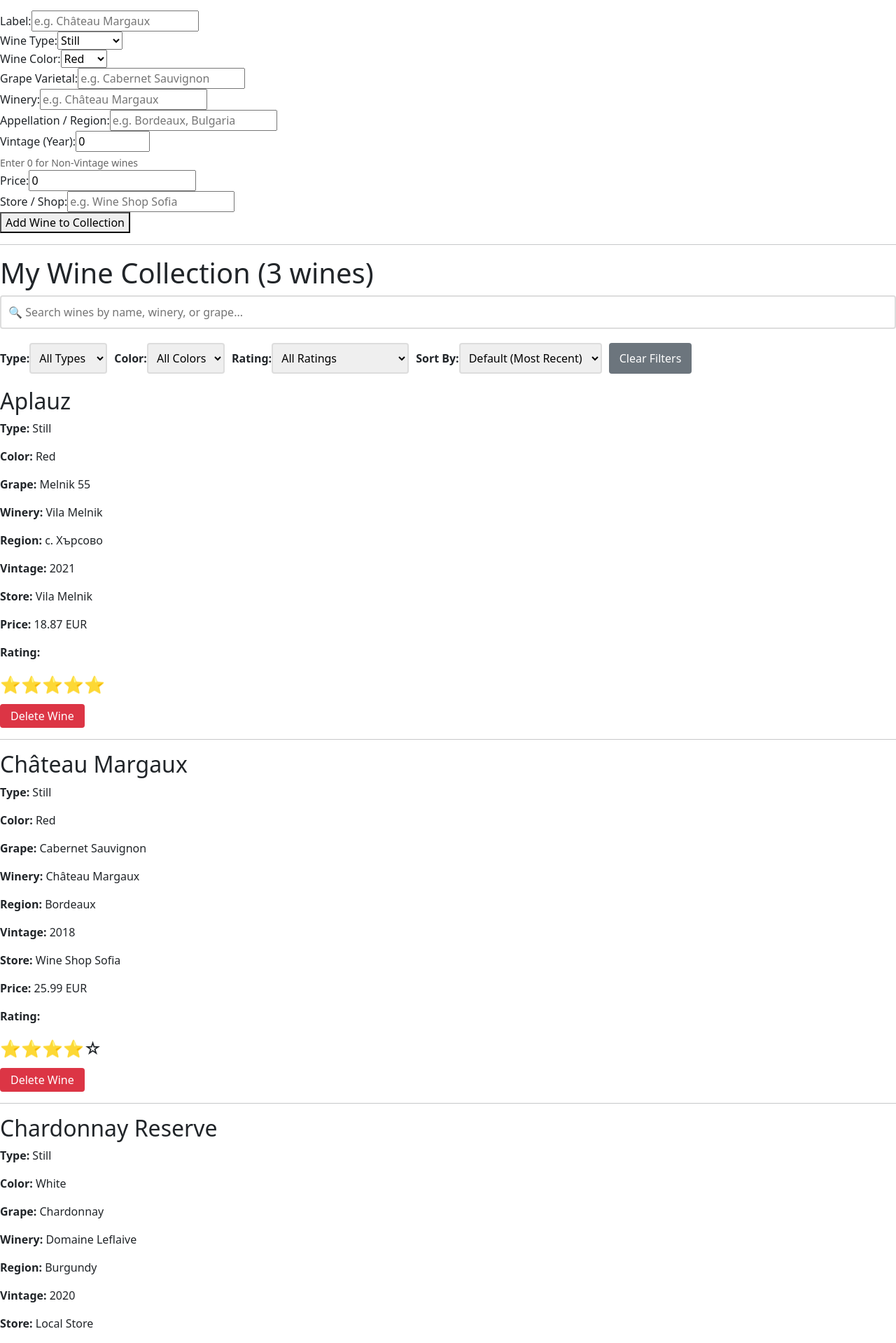
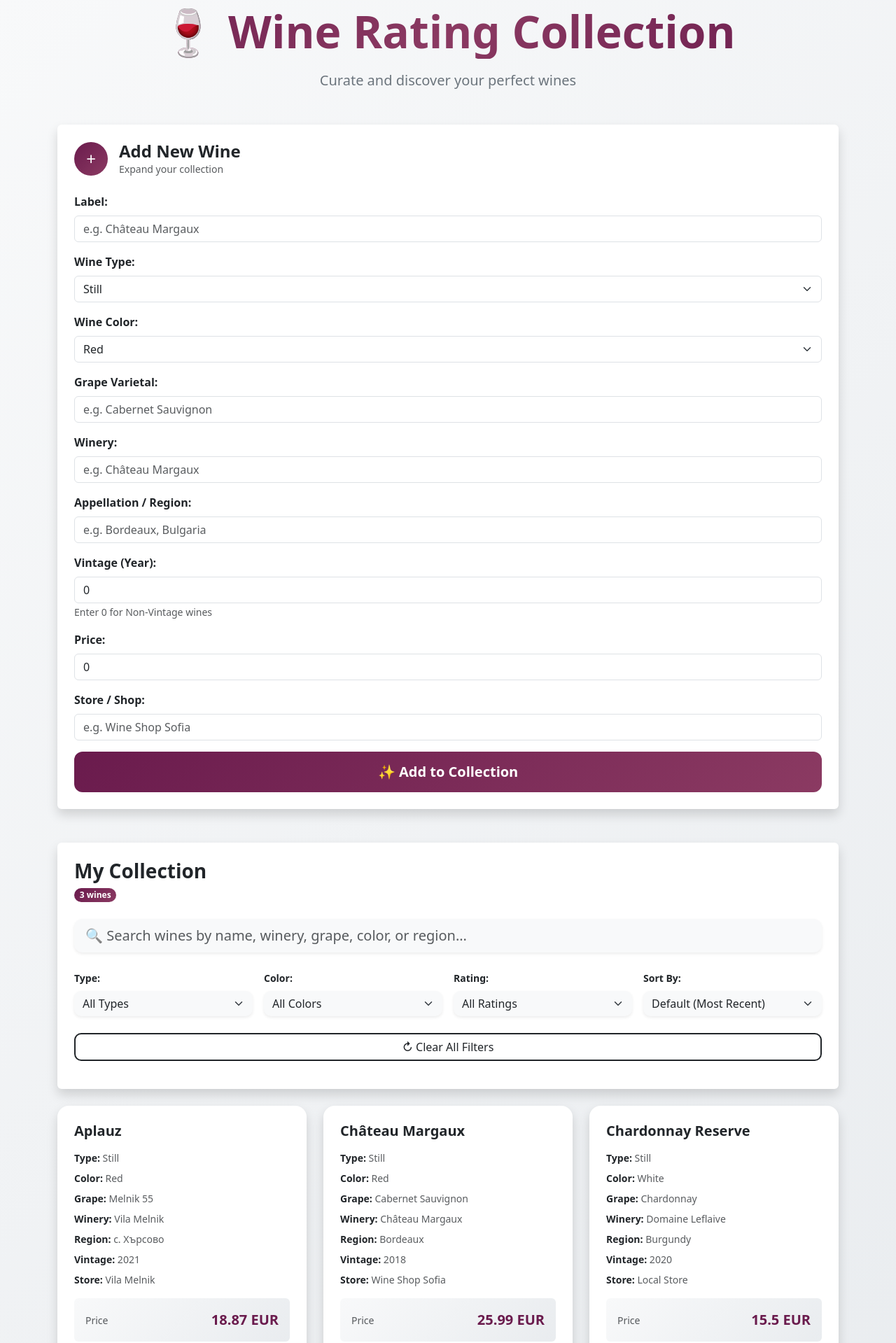
Before and after one commit to veselkamarinova/rating-app, a Nuxt app: page / in a window 1280 px wide. Shown: the part 41-1960 px from the top of the page at 70% size. Built offline with nearby package versions, Linux system fonts and the light colour scheme.

Commit message:
Styling with Bootstrap.

```diff
--- a/app/pages/index.vue
+++ b/app/pages/index.vue
@@ -1,19 +1,66 @@
 <template>
+  <div
+    class="min-vh-100"
+    style="background: linear-gradient(135deg, #f8f9fa 0%, #e9ecef 100%)"
+  >
+    <div class="container py-5">
+      <div class="text-center mb-5">
+        <h1
+          class="display-3 fw-bold mb-3"
+          style="
+            background: linear-gradient(
+              135deg,
+              #6a1b4d 0%,
+              #8b3a62 50%,
+              #6a1b4d 100%
+            );
+            -webkit-background-clip: text;
+            -webkit-text-fill-color: transparent;
+            background-clip: text;
+          "
+        >
+          <span style="background: none; -webkit-text-fill-color: initial"
+            >🍷</span
+          >
+          Wine Rating Collection
+        </h1>
+        <p class="lead text-secondary fs-5">
+          Curate and discover your perfect wines
+        </p>
+      </div>
+
+      <div class="card border-0 shadow mb-5">
+        <div class="card-body p-4">
+          <div class="d-flex align-items-center mb-4">
+            <div
+              class="rounded-circle d-flex align-items-center justify-content-center me-3"
+              style="
+                width: 48px;
+                height: 48px;
+                background: linear-gradient(135deg, #6a1b4d 0%, #8b3a62 100%);
+              "
+            >
+              <span class="text-white fs-4">+</span>
+            </div>
             <div>
-    <h1>Add New Wine</h1>
-    <form @submit.prevent="addWine" class="wine-form">
-      <div class="form-group">
-        <label>Label:</label>
+              <h2 class="h4 mb-0 fw-bold text-dark">Add New Wine</h2>
+              <p class="text-muted small mb-0">Expand your collection</p>
+            </div>
+          </div>
+          <form @submit.prevent="addWine">
+            <div class="mb-3">
+              <label class="form-label fw-semibold">Label:</label>
               <input
                 v-model="newWine.label"
+                class="form-control"
                 placeholder="e.g. Château Margaux"
                 required
               />
             </div>
 
-      <div class="form-group">
-        <label>Wine Type:</label>
-        <select v-model="newWine.typeWine" required>
+            <div class="mb-3">
+              <label class="form-label fw-semibold">Wine Type:</label>
+              <select v-model="newWine.typeWine" class="form-select" required>
                 <option :value="WineType.Still">Still</option>
                 <option :value="WineType.Sparkling">Sparkling</option>
                 <option :value="WineType.Fortified">Fortified</option>
@@ -22,107 +69,145 @@
               </select>
             </div>
 
-      <div class="form-group">
-        <label>Wine Color:</label>
-        <select v-model="newWine.wineColor" required>
+            <div class="mb-3">
+              <label class="form-label fw-semibold">Wine Color:</label>
+              <select v-model="newWine.wineColor" class="form-select" required>
                 <option :value="WineColor.Red">Red</option>
                 <option :value="WineColor.White">White</option>
                 <option :value="WineColor.Rose">Rosé</option>
               </select>
             </div>
 
-      <div class="form-group">
-        <label>Grape Varietal:</label>
+            <div class="mb-3">
+              <label class="form-label fw-semibold">Grape Varietal:</label>
               <input
                 v-model="newWine.grapeVarietal"
+                class="form-control"
                 placeholder="e.g. Cabernet Sauvignon"
                 required
               />
             </div>
 
-      <div class="form-group">
-        <label>Winery:</label>
+            <div class="mb-3">
+              <label class="form-label fw-semibold">Winery:</label>
               <input
                 v-model="newWine.winery"
+                class="form-control"
                 placeholder="e.g. Château Margaux"
                 required
               />
             </div>
 
-      <div class="form-group">
-        <label>Appellation / Region:</label>
+            <div class="mb-3">
+              <label class="form-label fw-semibold"
+                >Appellation / Region:</label
+              >
               <input
                 v-model="newWine.appellation"
+                class="form-control"
                 placeholder="e.g. Bordeaux, Bulgaria"
                 required
               />
             </div>
 
-      <div class="form-group">
-        <label>Vintage (Year):</label>
+            <div class="mb-3">
+              <label class="form-label fw-semibold">Vintage (Year):</label>
               <input
                 v-model.number="newWine.vintage"
                 type="number"
+                class="form-control"
                 placeholder="e.g. 2020 (or leave 0 for NV)"
                 min="0"
                 max="2025"
               />
-        <small style="display: block; color: #666; margin-top: 5px"
+              <small class="form-text text-muted"
                 >Enter 0 for Non-Vintage wines</small
               >
             </div>
 
-      <div class="form-group">
-        <label>Price:</label>
+            <div class="mb-3">
+              <label class="form-label fw-semibold">Price:</label>
               <input
                 v-model.number="newWine.price"
                 type="number"
                 step="0.01"
+                class="form-control"
                 placeholder="e.g. 25.99"
                 min="0"
                 required
               />
             </div>
 
-      <div class="form-group">
-        <label>Store / Shop:</label>
+            <div class="mb-3">
+              <label class="form-label fw-semibold">Store / Shop:</label>
               <input
                 v-model="newWine.store"
+                class="form-control"
                 placeholder="e.g. Wine Shop Sofia"
                 required
               />
             </div>
 
-      <button type="submit" class="submit-btn">Add Wine to Collection</button>
+            <div class="d-grid gap-2">
+              <button
+                type="submit"
+                class="btn btn-lg text-white fw-semibold"
+                style="
+                  background: linear-gradient(135deg, #6a1b4d 0%, #8b3a62 100%);
+                  border: none;
+                  padding: 14px;
+                  border-radius: 12px;
+                  transition: transform 0.2s, box-shadow 0.2s;
+                "
+                onmouseover="this.style.transform='translateY(-2px)'; this.style.boxShadow='0 8px 20px rgba(106, 27, 77, 0.3)'"
+                onmouseout="this.style.transform='translateY(0)'; this.style.boxShadow='none'"
+              >
+                ✨ Add to Collection
+              </button>
+            </div>
           </form>
+        </div>
+      </div>
 
-    <hr />
-
-    <h1>My Wine Collection ({{ filteredWines.length }} wines)</h1>
-
-    <!-- Search Box -->
-    <div style="margin-bottom: 20px">
+      <div class="card border-0 shadow mb-4">
+        <div class="card-body p-4">
+          <div class="d-flex align-items-center justify-content-between mb-4">
+            <div>
+              <h2 class="h3 mb-1 fw-bold text-dark">My Collection</h2>
+              <p class="text-muted mb-0">
+                <span
+                  class="badge rounded-pill"
+                  style="
+                    background: linear-gradient(
+                      135deg,
+                      #6a1b4d 0%,
+                      #8b3a62 100%
+                    );
+                  "
+                  >{{ filteredWines.length }} wines</span
+                >
+              </p>
+            </div>
+          </div>
+          <div class="mb-4">
             <input
               v-model="searchQuery"
               type="text"
-        placeholder="🔍 Search wines by name, winery, or grape..."
-        style="
-          width: 100%;
-          padding: 10px;
-          font-size: 16px;
-          border: 2px solid #ddd;
-          border-radius: 4px;
-        "
+              class="form-control form-control-lg border-0 shadow-sm"
+              style="border-radius: 12px; background-color: #f8f9fa"
+              placeholder="🔍 Search wines by name, winery, grape, color, or region..."
             />
           </div>
 
-    <!-- Filters -->
-    <div style="margin-bottom: 20px; display: flex; gap: 10px; flex-wrap: wrap">
-      <div>
-        <label><strong>Type:</strong></label>
+          <div class="row g-3 mb-4">
+            <div class="col-md-3">
+              <label class="form-label fw-semibold text-dark small"
+                >Type:</label
+              >
               <select
                 v-model="typeFilter"
-          style="padding: 8px; border-radius: 4px; border: 2px solid #ddd"
+                class="form-select border-0 shadow-sm"
+                style="border-radius: 10px; background-color: #f8f9fa"
               >
                 <option value="">All Types</option>
                 <option :value="WineType.Still">Still</option>
@@ -133,11 +218,14 @@
               </select>
             </div>
 
-      <div>
-        <label><strong>Color:</strong></label>
+            <div class="col-md-3">
+              <label class="form-label fw-semibold text-dark small"
+                >Color:</label
+              >
               <select
                 v-model="colorFilter"
-          style="padding: 8px; border-radius: 4px; border: 2px solid #ddd"
+                class="form-select border-0 shadow-sm"
+                style="border-radius: 10px; background-color: #f8f9fa"
               >
                 <option value="">All Colors</option>
                 <option :value="WineColor.Red">Red</option>
@@ -146,11 +234,14 @@
               </select>
             </div>
 
-      <div>
-        <label><strong>Rating:</strong></label>
+            <div class="col-md-3">
+              <label class="form-label fw-semibold text-dark small"
+                >Rating:</label
+              >
               <select
                 v-model="ratingFilter"
-          style="padding: 8px; border-radius: 4px; border: 2px solid #ddd"
+                class="form-select border-0 shadow-sm"
+                style="border-radius: 10px; background-color: #f8f9fa"
               >
                 <option value="0">All Ratings</option>
                 <option value="5">5 Stars ⭐⭐⭐⭐⭐</option>
@@ -161,11 +252,14 @@
               </select>
             </div>
 
-      <div>
-        <label><strong>Sort By:</strong></label>
+            <div class="col-md-3">
+              <label class="form-label fw-semibold text-dark small"
+                >Sort By:</label
+              >
               <select
                 v-model="sortBy"
-          style="padding: 8px; border-radius: 4px; border: 2px solid #ddd"
+                class="form-select border-0 shadow-sm"
+                style="border-radius: 10px; background-color: #f8f9fa"
               >
                 <option value="">Default (Most Recent)</option>
                 <option value="rating-desc">Rating (High to Low)</option>
@@ -178,62 +272,120 @@
                 <option value="label-desc">Label (Z-A)</option>
               </select>
             </div>
+          </div>
 
+          <div class="d-grid mb-3">
             <button
               @click="clearFilters"
+              class="btn btn-outline-dark border-2"
+              style="border-radius: 10px; font-weight: 500"
+            >
+              ↻ Clear All Filters
+            </button>
+          </div>
+        </div>
+      </div>
+
+      <div class="row">
+        <div
+          v-for="wine in filteredWines"
+          :key="wine.label"
+          class="col-md-6 col-lg-4 mb-4"
+        >
+          <div
+            class="card h-100 border-0 shadow"
             style="
-          padding: 8px 15px;
-          background-color: #6c757d;
-          color: white;
-          border: none;
-          border-radius: 4px;
-          cursor: pointer;
+              border-radius: 16px;
+              transition: transform 0.3s, box-shadow 0.3s;
+            "
+            onmouseover="this.style.transform='translateY(-8px)'; this.style.boxShadow='0 12px 24px rgba(0,0,0,0.15)'"
+            onmouseout="this.style.transform='translateY(0)'; this.style.boxShadow='0 2px 8px rgba(0,0,0,0.1)'"
+          >
+            <div class="card-body p-4">
+              <div
+                class="d-flex justify-content-between align-items-start mb-3"
+              >
+                <h3 class="h5 mb-0 fw-bold text-dark">{{ wine.label }}</h3>
+              </div>
+              <div class="small text-muted mb-3">
+                <p class="mb-2">
+                  <span class="fw-semibold text-dark">Type:</span>
+                  {{ wine.typeWine }}
+                </p>
+                <p class="mb-2">
+                  <span class="fw-semibold text-dark">Color:</span>
+                  {{ wine.wineColor }}
+                </p>
+                <p class="mb-2">
+                  <span class="fw-semibold text-dark">Grape:</span>
+                  {{ wine.grapeVarietal }}
+                </p>
+                <p class="mb-2">
+                  <span class="fw-semibold text-dark">Winery:</span>
+                  {{ wine.winery }}
+                </p>
+                <p class="mb-2">
+                  <span class="fw-semibold text-dark">Region:</span>
+                  {{ wine.appellation }}
+                </p>
+                <p class="mb-2">
+                  <span class="fw-semibold text-dark">Vintage:</span>
+                  {{ wine.vintage === 0 ? "NV (Non-Vintage)" : wine.vintage }}
+                </p>
+                <p class="mb-2">
+                  <span class="fw-semibold text-dark">Store:</span>
+                  {{ wine.store }}
+                </p>
+              </div>
+              <div
+                class="d-flex justify-content-between align-items-center mb-3 p-3 rounded"
+                style="
+                  background: linear-gradient(135deg, #f8f9fa 0%, #e9ecef 100%);
                 "
               >
-        Clear Filters
-      </button>
+                <span class="text-muted small">Price</span>
+                <span class="fw-bold fs-5" style="color: #6a1b4d"
+                  >{{ wine.price }} EUR</span
+                >
               </div>
 
-    <div v-for="wine in filteredWines" :key="wine.label" class="wine-card">
-      <h2>{{ wine.label }}</h2>
-      <p><strong>Type:</strong> {{ wine.typeWine }}</p>
-      <p><strong>Color:</strong> {{ wine.wineColor }}</p>
-      <p><strong>Grape:</strong> {{ wine.grapeVarietal }}</p>
-      <p><strong>Winery:</strong> {{ wine.winery }}</p>
-      <p><strong>Region:</strong> {{ wine.appellation }}</p>
-      <p>
-        <strong>Vintage:</strong>
-        {{ wine.vintage === 0 ? "NV (Non-Vintage)" : wine.vintage }}
-      </p>
-      <p><strong>Store:</strong> {{ wine.store }}</p>
-      <p><strong>Price:</strong> {{ wine.price }} EUR</p>
-      <p><strong>Rating:</strong></p>
+              <div class="mb-3">
+                <div
+                  class="d-flex justify-content-between align-items-center mb-2"
+                >
+                  <span class="fw-semibold text-dark small">Your Rating</span>
+                </div>
                 <div class="star-rating">
                   <span
                     v-for="star in 5"
                     :key="star"
                     @click="wine.setRating(star)"
                     class="star"
-          style="cursor: pointer; font-size: 1.5em"
+                    style="
+                      cursor: pointer;
+                      font-size: 1.8rem;
+                      transition: transform 0.2s;
+                    "
+                    onmouseover="this.style.transform='scale(1.2)'"
+                    onmouseout="this.style.transform='scale(1)'"
                   >
                     {{ star <= wine.rating ? "⭐" : "☆" }}
                   </span>
                 </div>
+              </div>
+              <div class="d-grid gap-2">
                 <button
                   @click="deleteWine(wine)"
-        style="
-          margin-top: 10px;
-          padding: 5px 15px;
-          background-color: #dc3545;
-          color: white;
-          border: none;
-          border-radius: 4px;
-          cursor: pointer;
-        "
+                  class="btn btn-outline-danger border-2"
+                  style="border-radius: 10px; font-weight: 500"
                 >
-        Delete Wine
+                  🗑️ Remove
                 </button>
-      <hr />
+              </div>
+            </div>
+          </div>
+        </div>
+      </div>
     </div>
   </div>
 </template>
@@ -469,3 +621,7 @@
   return "⭐".repeat(rating) + "☆".repeat(5 - rating);
 };
 </script>
+
+<style scoped>
+/* Minimal custom styles - Bootstrap handles most styling */
+</style>
```
Lines whose indentation alone changed are shown as unchanged.
